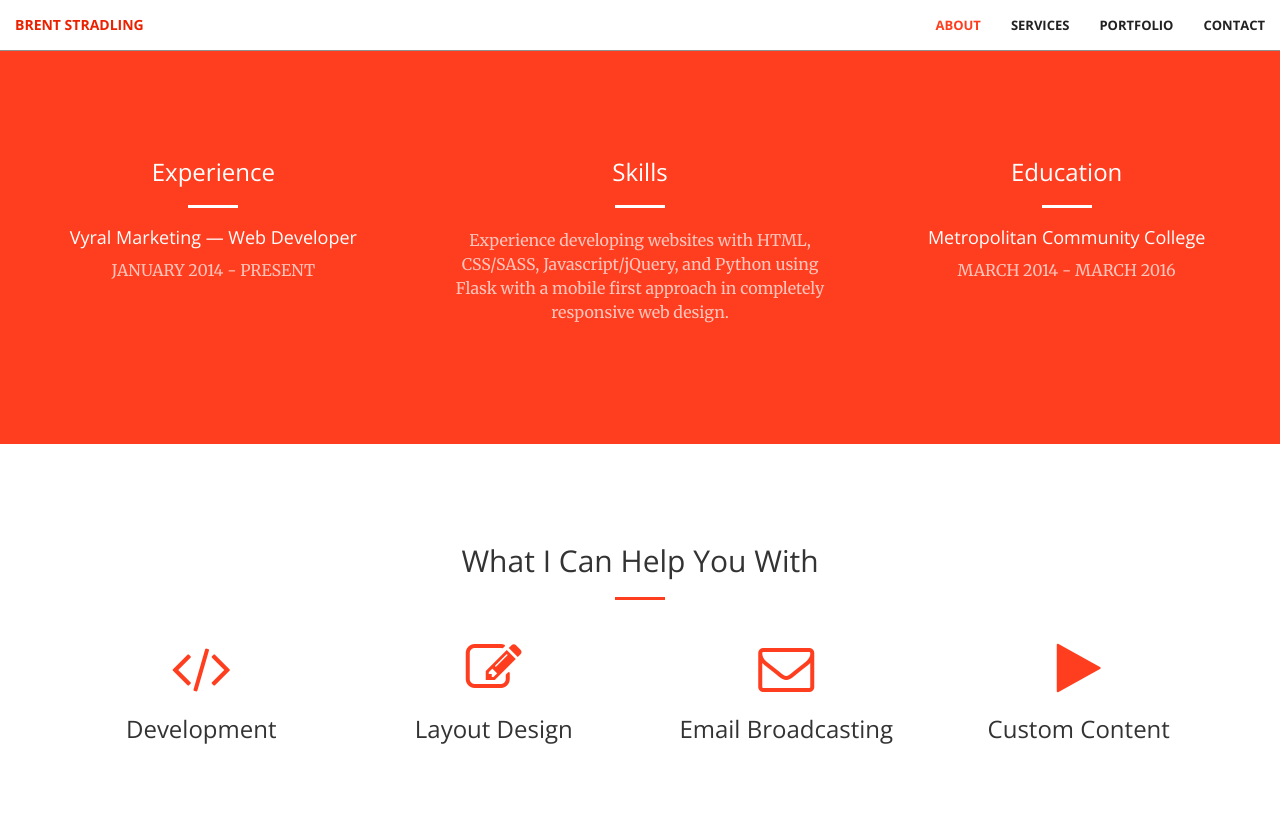
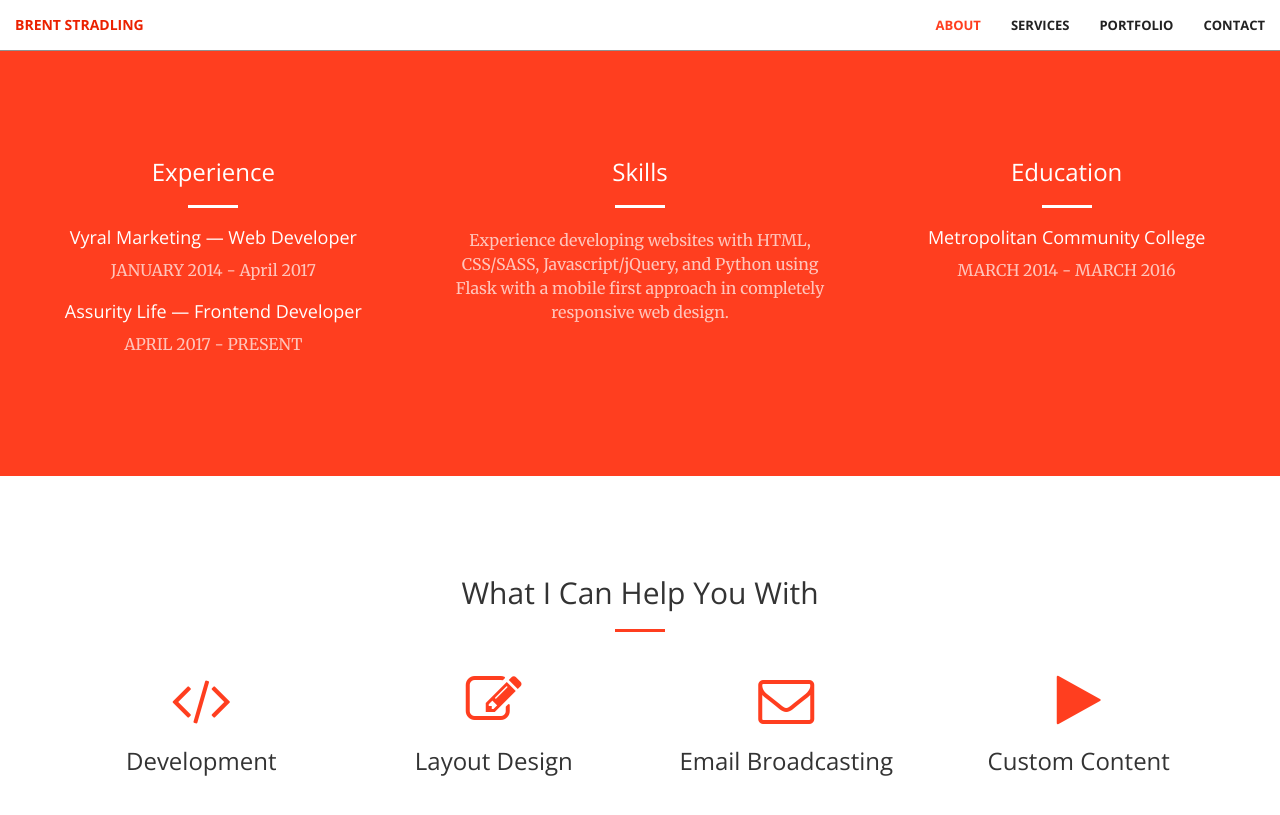
Before and after one commit to Bracketeer/bracketeer.github.io, a Jekyll site: the page built from index.html, in a window 1280 px wide and 900 px high, scrolled down 1109 px, cut to the strip 0-829 px from the top of the window. Shown: the top 815 px of the strip. Built offline with Jekyll 4.4.1, drawn with Linux system fonts in a browser that asks for light colours.

Commit message:
Update call-to-action.html
updated work history

```diff
--- a/_includes/call-to-action.html
+++ b/_includes/call-to-action.html
@@ -11,7 +11,11 @@
                 <hr class="light about-hr">
 								<h4 class="section-heading">Vyral Marketing — Web Developer</h4>
 								<p class="text-faded">
-								JANUARY 2014 - PRESENT
+									JANUARY 2014 - April 2017</p>
+		    <h4 class="section-heading">Assurity Life — Frontend Developer</h4>
+								<p class="text-faded">
+									APRIL 2017 - PRESENT</p>
+
             </div>
             <div class="col-lg-4 spacer-section text-center">
                 <h3 class="section-heading">Skills</h3>
```
